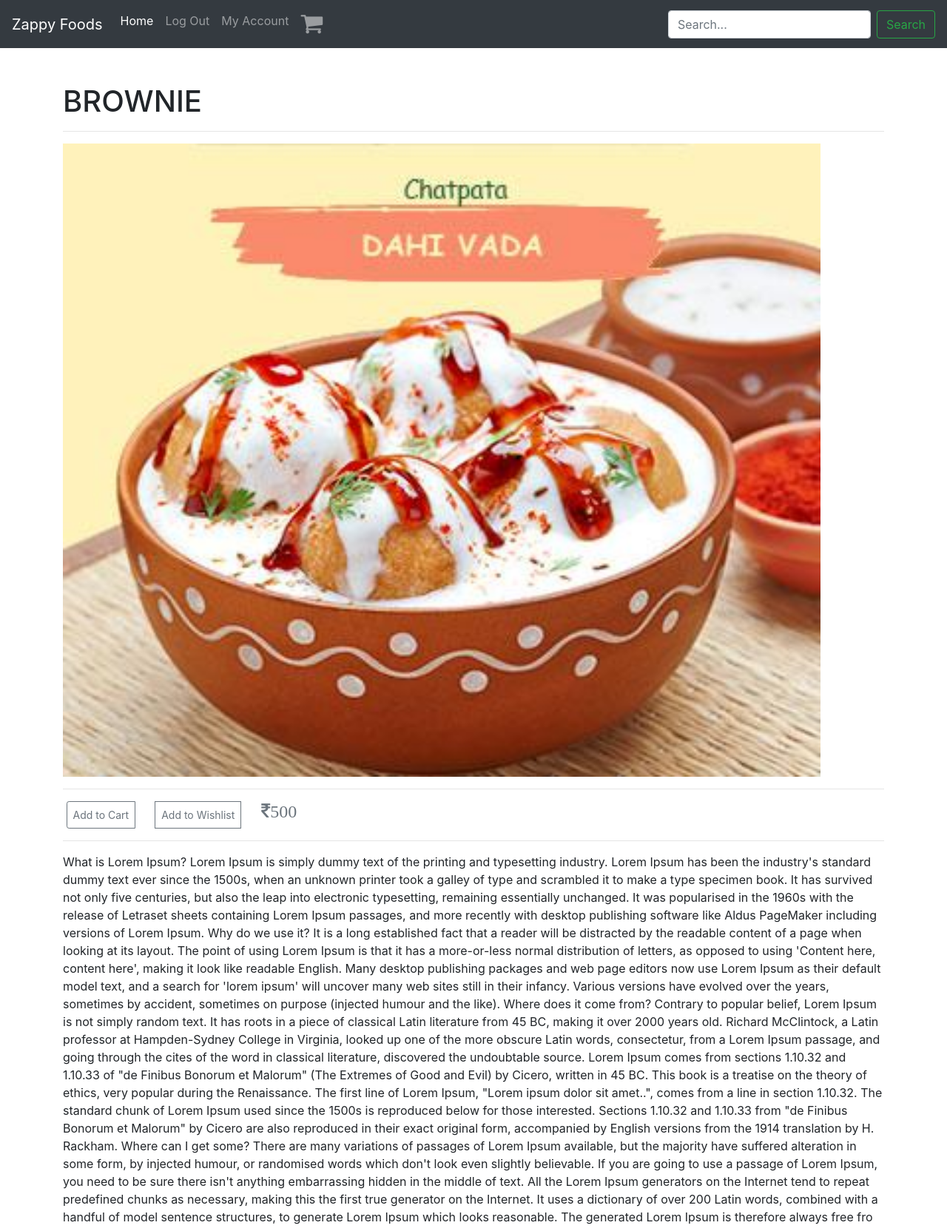
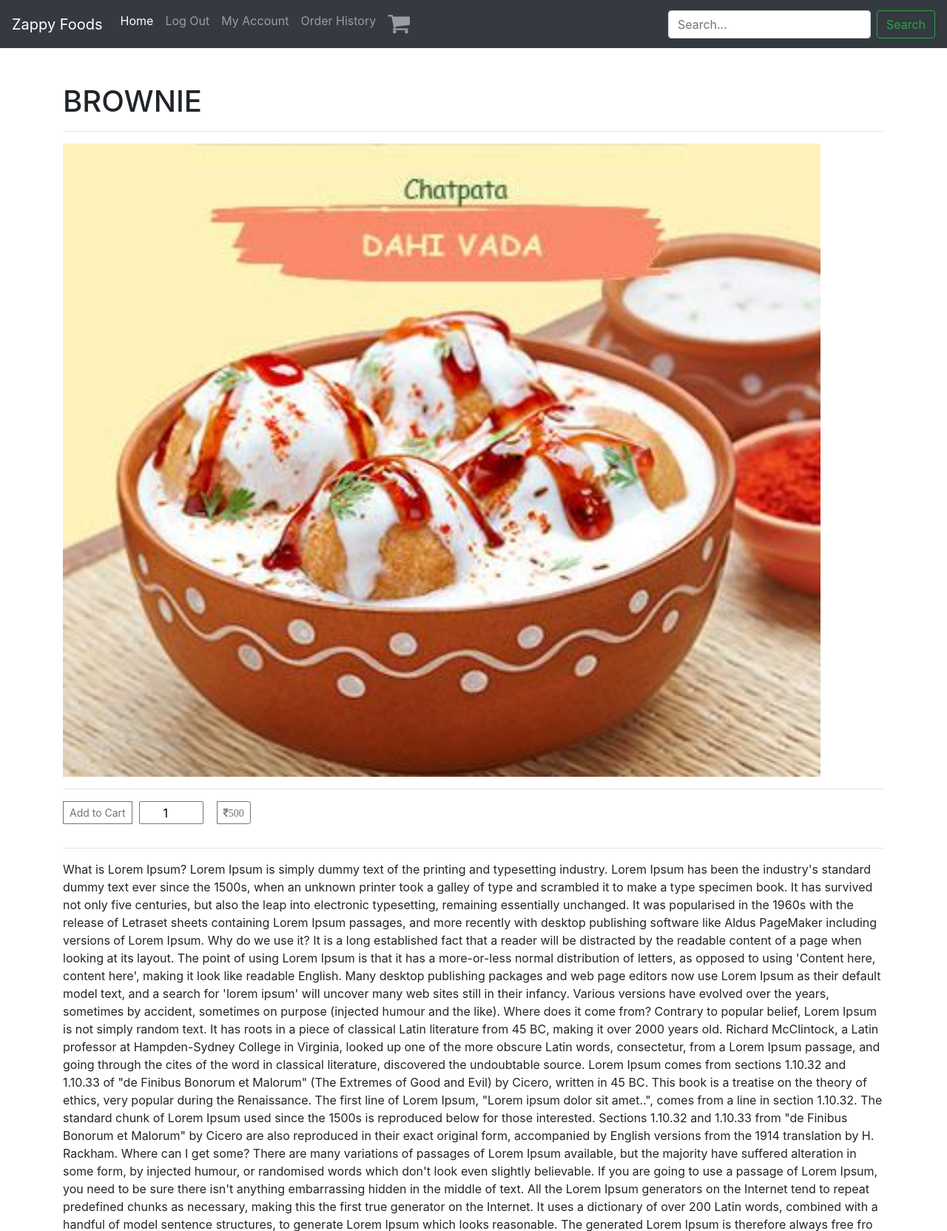
Before and after one commit to kunalsen944/Zappy-clone-using-cookies, a Django app: page /details/3 in a window 1280 px wide. Shown: the top 1664 px of the page at 74% size. Run offline with Django 3.2, Linux system fonts and the light colour scheme; a user stored in the database is signed in; data comes from the database, SQL or seed files in the repository; both versions use the stored data as it was after the commit; some libraries are stand-ins or nearby versions.

Commit message:
Zappy Project Using Cookies

```diff
--- a/zappyproject/templates/zappyapp/base.html
+++ b/zappyproject/templates/zappyapp/base.html
@@ -2,6 +2,8 @@
 <!doctype html>
 <html lang="en">
   <head>
+    {%block refresh%}
+    {%endblock refresh%}
     <meta charset="utf-8">
     <meta name="viewport" content="width=device-width, initial-scale=1, shrink-to-fit=no">
     <meta name="description" content="">
@@ -46,6 +48,9 @@
           <li class="nav-item">
             <a class="nav-link " href="{%url 'zappyapp:profile' %}">My Account</a>
           </li>
+          <li class="nav-item">
+            <a class="nav-link " href="{%url 'zappyapp:orderhistory' %}">Order History</a>
+          </li>
           {%endif%}
           <li class="nav-item">
             <a class="nav-link " href="{%url 'zappyapp:cartview'%}"><i class="fa fa-shopping-cart fa-2x">{{request.COOKIES.length}}</i></a>
--- a/zappyproject/templates/zappyapp/cartview.html
+++ b/zappyproject/templates/zappyapp/cartview.html
@@ -57,7 +57,7 @@
 <h1>You Dont Add Any Product to your Cart</h1>
 {%endif%}
 {%if price%}
-<form method="GET" action="" class="form-group float-md-right"> <button name="" value="" type="submit"  class="btn btn btn-outline-secondary btn-sm">Checkout</button></form>
+<form method="GET" action="{%url 'zappyapp:checkout'%}" class="form-group float-md-right"> <button name="" value="" type="submit"  class="btn btn btn-outline-secondary btn-sm">Checkout</button></form>
 {%endif%}
 </div>
 {%endblock cartview%}
--- a/zappyproject/templates/zappyapp/productdetails.html
+++ b/zappyproject/templates/zappyapp/productdetails.html
@@ -10,16 +10,20 @@
           </div>
            <img class="img-fluid" width="1024" height="768" src="{{products.image.url}}" alt="">
            <hr>
-          <form class="form-signin">
+
           <div class="d-flex justify-content-between align-items-center">
+            <form class="form-group" action="{%url 'zappyapp:cart'%}" method="POST">
+              {% csrf_token %}
             <div class="btn-group">
-              &nbsp
-              <button type="button" class="btn btn btn-outline-secondary btn-sm">Add to Cart</button>&nbsp&nbsp&nbsp&nbsp&nbsp&nbsp
-              <button type="button" class="btn btn btn-outline-secondary btn-sm">Add to Wishlist</button>&nbsp&nbsp&nbsp&nbsp&nbsp&nbsp
-              <h4 class="text-muted"><i class="fa fa-rupee">{{products.price}}</i></h4>
+              <input type="hidden" name="product_id" value="{{products.id}}">
+              <input type="hidden" name="product_price" value="{{products.price}}">
+              <button type="submit"  class="btn btn btn-outline-secondary btn-sm">Add to Cart</button>&nbsp&nbsp
+              <input type="number" class="text-center" name="items" value="1" min="1" max="10" step="1">&nbsp&nbsp&nbsp&nbsp
+              <button type="button" class="btn btn btn-outline-secondary btn-sm"><i class="fa fa-rupee">{{products.price}}</i></button>
+              <!-- <button type="button" class="btn btn btn-outline-secondary btn-sm">Add to Wishlist</button> -->
             </div>
+            </form>
           </div>
-        </form>
         <hr>
         <p class="blog-post-title">{{products.description}}</p>
         </div>
--- a/zappyproject/zappyapp/urls.py
+++ b/zappyproject/zappyapp/urls.py
@@ -19,4 +19,5 @@ urlpatterns = [
     path('cartupdates',views.cartupdates,name='cartupdates'),
     path('cartdel',views.cartdel,name='cartdel'),
     path('checkout',views.checkout,name='checkout'),
+    path('orderhistory',views.orderh,name='orderhistory')
     ]
--- a/zappyproject/zappyapp/views.py
+++ b/zappyproject/zappyapp/views.py
@@ -1,6 +1,6 @@
 from django.shortcuts import render,reverse,redirect
 from django.contrib.auth.forms import UserCreationForm
-from zappyapp.models import Product,Customer
+from zappyapp.models import Product,Customer,Order
 from django.http import HttpResponseRedirect,HttpResponse
 from django.contrib.auth.decorators import login_required
 from django.contrib.auth.models import User
@@ -114,6 +114,12 @@ def cartdel(request):
     return response
 
 @login_required
+def orderh(request):
+    order=Order.objects.filter(users=request.user).order_by('-id')
+    return render(request, 'zappyapp/orderhistory.html',{'order':order})
+
+
+@login_required
 def checkout(request):
     products=[]
     for i,j in request.COOKIES.items():
@@ -128,7 +134,8 @@ def checkout(request):
             test.save()
             response=render(request,'zappyapp/sucess.html')
             for i in request.COOKIES.keys():
-                response.delete_cookie(i)
+                if i.isdigit() or i=='length':
+                    response.delete_cookie(i)
             return response
     else:
         ch_form = Checkout(request.POST)
```
Also changed, not shown: zappyproject/templates/zappyapp/orderhistory.html (added, +34 -0 lines), zappyproject/templates/zappyapp/sucess.html (+10 -1 lines), zappyproject/db.sqlite3.
